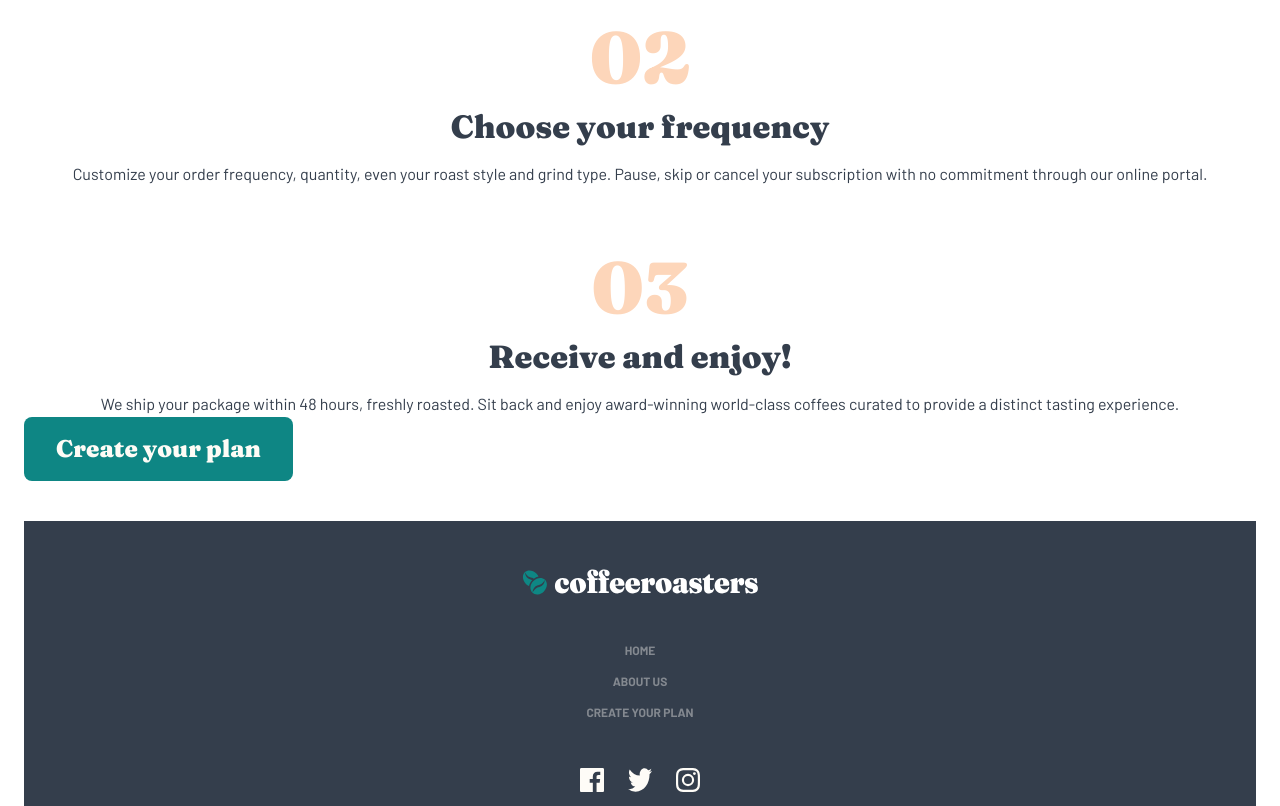
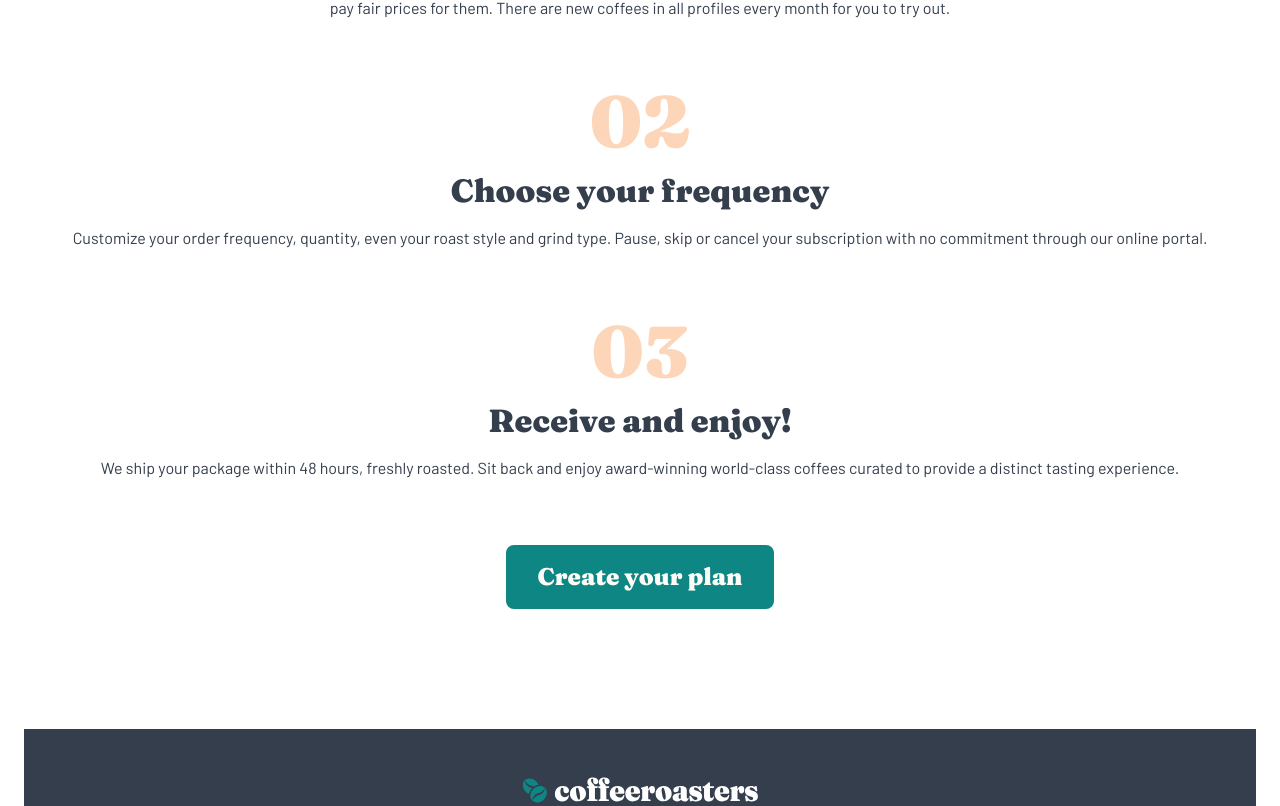
Before and after one commit to SuhasPatnaik/coffeeroasters-subscription-site, a React (Vite) app: page / in a window 1280 px wide. Shown: the part 2956-3762 px from the top of the page. Built offline with nearby package versions, Linux system fonts and the light colour scheme.

Commit message:
Fixed layout issues + Added navigation action to "create my plan" buttons

```diff
--- a/src/components/landing/Hero.tsx
+++ b/src/components/landing/Hero.tsx
@@ -1,6 +1,9 @@
+import { useNavigate } from "react-router";
 import Button from "../shared/Button";
 
 export default function Hero() {
+  let navigate = useNavigate();
+
   return (
     <section
       className="grid place-items-center text-center px-4 bg-no-repeat bg-cover bg-center rounded-xl min-h-[80vh]"
@@ -15,7 +18,7 @@ export default function Hero() {
           curated artisan coffees from our best roasters delivered directly to
           your door, at your schedule.
         </p>
-        <Button>Create your plan</Button>
+        <Button onClick={() => navigate("/subscribe")}>Create your plan</Button>
       </div>
     </section>
   );
--- a/src/components/landing/HowItWorks.tsx
+++ b/src/components/landing/HowItWorks.tsx
@@ -1,14 +1,16 @@
+import { useNavigate } from "react-router";
 import Button from "../shared/Button";
 import Steps from "../shared/Steps";
 
 export default function HowItWorks() {
+  let navigate = useNavigate();
   return (
-    <section>
+    <section className="flex flex-col gap-16 justify-center mb-20">
       <h1 className="font-heading text-neutral-500 text-center text-h3">
         How it works?
       </h1>
       <Steps />
-      <Button>Create your plan</Button>
+      <Button onClick={() => navigate("/subscribe")}>Create your plan</Button>
     </section>
   );
 }
```
